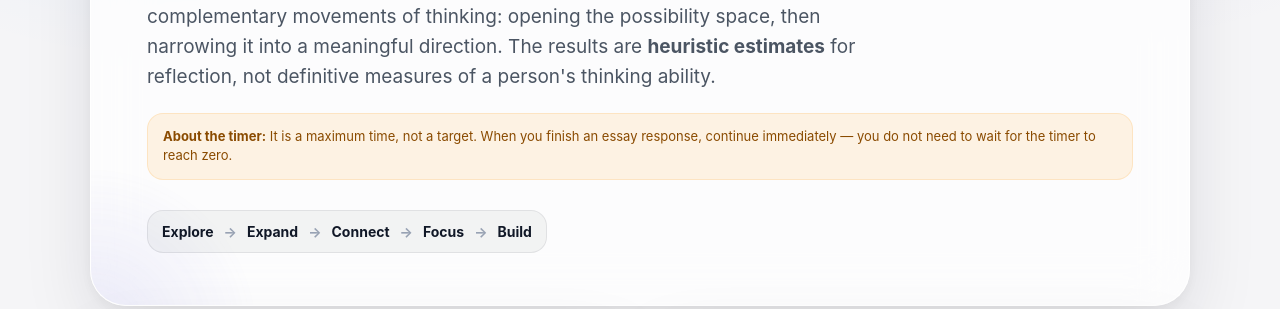
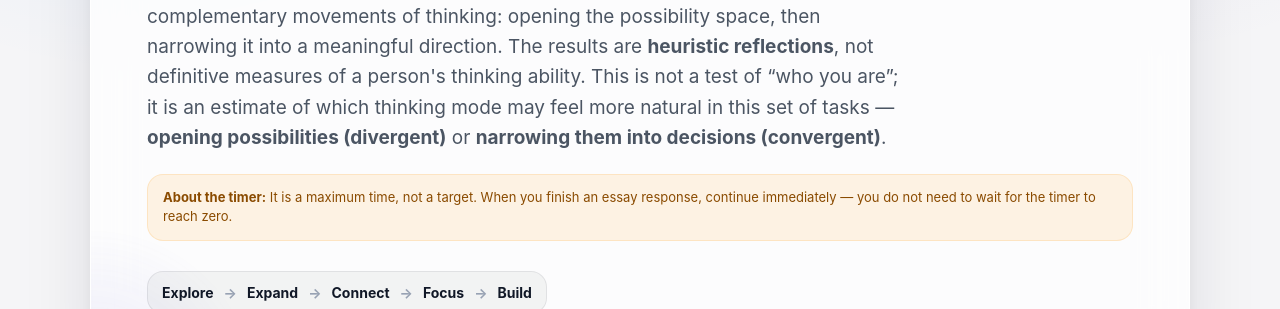
Before and after one commit to AnggaConni/invergent, a plain HTML site: page index.html in a window 1280 px wide. Shown: the part 450-759 px from the top of the page. Drawn offline with Linux system fonts and the light colour scheme.

Commit message:
Clarify heuristic thinking-mode interpretation

```diff
--- a/index.html
+++ b/index.html
@@ -295,8 +295,7 @@
       <p class="lead">
         <strong>Invergent</strong> is an experimental space for understanding and training the
         two complementary movements of thinking: opening the possibility space, then narrowing it
-        into a meaningful direction. The results are <strong>heuristic estimates</strong> for reflection,
-        not definitive measures of a person's thinking ability.
+        into a meaningful direction. The results are <strong>heuristic reflections</strong>, not definitive measures of a person's thinking ability. This is not a test of “who you are”; it is an estimate of which thinking mode may feel more natural in this set of tasks — <strong>opening possibilities (divergent)</strong> or <strong>narrowing them into decisions (convergent)</strong>.
       </p>
 
       <div class="notice" style="position:relative;z-index:1;margin-top:20px;padding:13px 15px;border-radius:16px;background:rgba(255,149,0,.10);border:1px solid rgba(255,149,0,.15);color:#8a4b00;font-size:13px;line-height:1.5">
```
